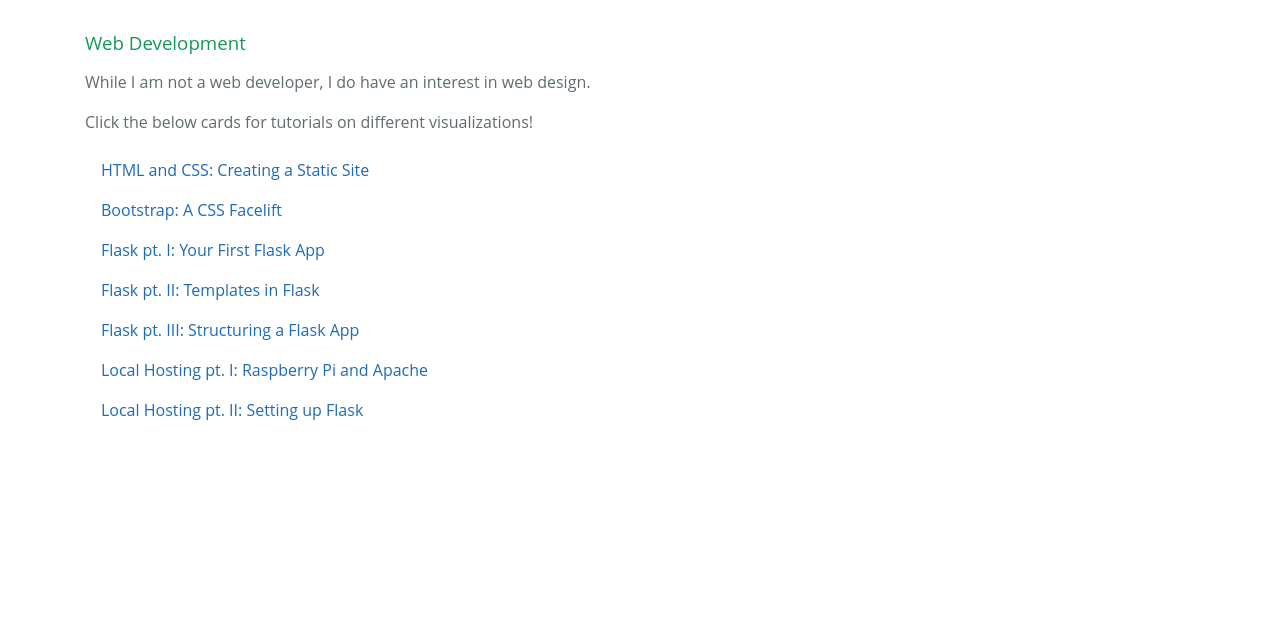
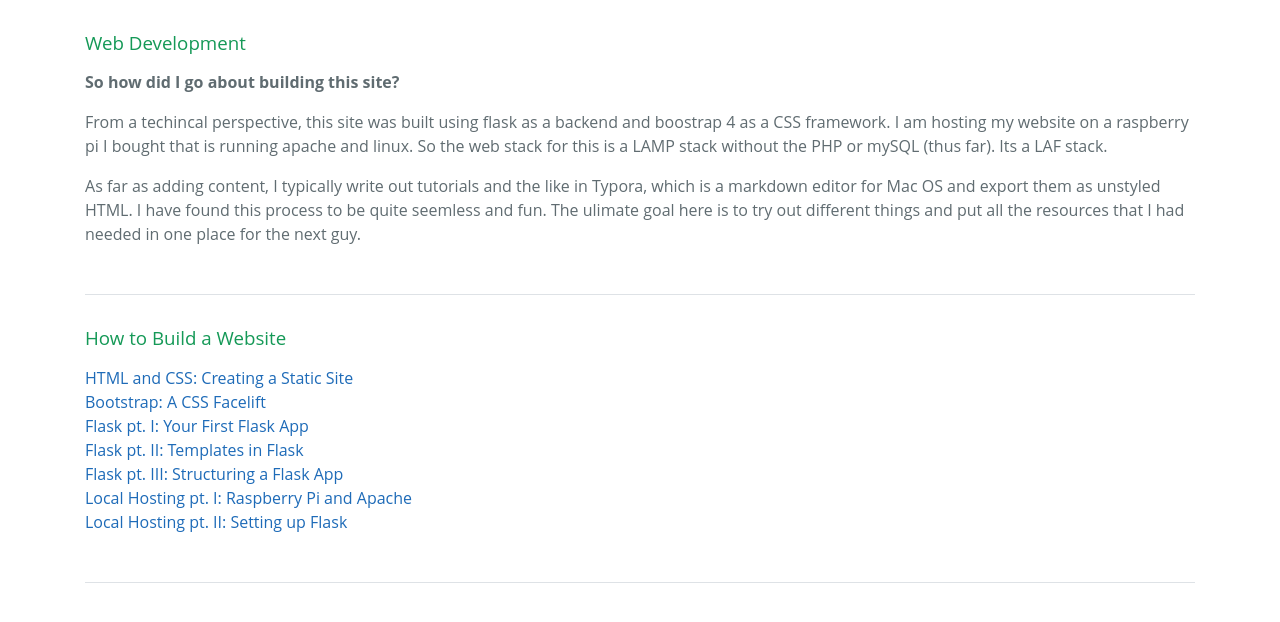
Before and after one commit to corydonbaylor/flask-app, a Flask app: page /webdev in a window 1280 px wide. Shown: the part 56-678 px from the top of the page. Run offline with Flask 2, Linux system fonts and the light colour scheme; some libraries are stand-ins or nearby versions.

Commit message:
updated look of webdev landing

```diff
--- a/app/static/custom.css
+++ b/app/static/custom.css
@@ -140,6 +140,13 @@ h6 {
   margin: 1rem 0;
   background-color: #eff0f1;
   border: 0; }
+
+
+/* TOC CSS */
+.no-pad {
+  padding: 0rem !important;
+}
+
 
  /* navbar  */
 
--- a/app/templates/partials/webdev_toc.html
+++ b/app/templates/partials/webdev_toc.html
@@ -1,9 +1,9 @@
 <p>
-    <a class="nav-link" href="{{ url_for('local2') }}">HTML and CSS: Creating a Static Site</a>
-    <a class="nav-link" href="{{ url_for('local2') }}">Bootstrap: A CSS Facelift</a>
-    <a class="nav-link" href="{{ url_for('local2') }}">Flask pt. I: Your First Flask App</a>
-    <a class="nav-link" href="{{ url_for('local2') }}">Flask pt. II: Templates in Flask</a>
-    <a class="nav-link" href="{{ url_for('local2') }}">Flask pt. III: Structuring a Flask App</a>
-    <a class="nav-link" href="{{ url_for('local2') }}">Local Hosting pt. I: Raspberry Pi and Apache</a>
-    <a class="nav-link" href="{{ url_for('local2') }}">Local Hosting pt. II: Setting up Flask</a>
+    <a class="no-pad" href="{{ url_for('local2') }}">HTML and CSS: Creating a Static Site</a><br>
+    <a class="no-pad" href="{{ url_for('local2') }}">Bootstrap: A CSS Facelift</a><br>
+    <a class="no-pad" href="{{ url_for('local2') }}">Flask pt. I: Your First Flask App</a><br>
+    <a class="no-pad" href="{{ url_for('local2') }}">Flask pt. II: Templates in Flask</a><br>
+    <a class="no-pad" href="{{ url_for('local2') }}">Flask pt. III: Structuring a Flask App</a><br>
+    <a class="no-pad" href="{{ url_for('local2') }}">Local Hosting pt. I: Raspberry Pi and Apache</a><br>
+    <a class="no-pad" href="{{ url_for('local2') }}">Local Hosting pt. II: Setting up Flask</a>
 </p>
--- a/app/templates/webdev.html
+++ b/app/templates/webdev.html
@@ -1,14 +1,24 @@
 {% extends "base.html" %}
 
 {% block content %}
+<div class="first-section">
 
-<h3> Web Development </h3>
-<p>While I am not a web developer, I do have an interest in web design.
-</p>
-<p>
-    Click the below cards for tutorials on different visualizations!
-</p>
-{% include 'partials/webdev_toc.html' %}
-
+    <h3> Web Development </h3>
+    <p><strong>So how did I go about building this site?</strong>
+    </p>
+    <p>From a techincal perspective, this site was built using flask as a backend and boostrap 4 as a CSS framework.
+        I am hosting my website on a raspberry pi I bought that is running apache and linux. So the web stack for this
+        is a LAMP stack without the PHP or mySQL (thus far). Its a LAF stack.
+    </p>
+    <p>As far as adding content, I typically write out tutorials and the like in Typora, which is a
+        markdown editor for Mac OS and export them as unstyled HTML. I have found this process to be
+        quite seemless and fun. The ulimate goal here is to try out different things and put all the resources
+        that I had needed in one place for the next guy.
+    </p>
+</div>
+<div class="sub-section">
+    <h3>How to Build a Website</h3>
+    {% include 'partials/webdev_toc.html' %}
+</div>
 
 {% endblock %}
```
